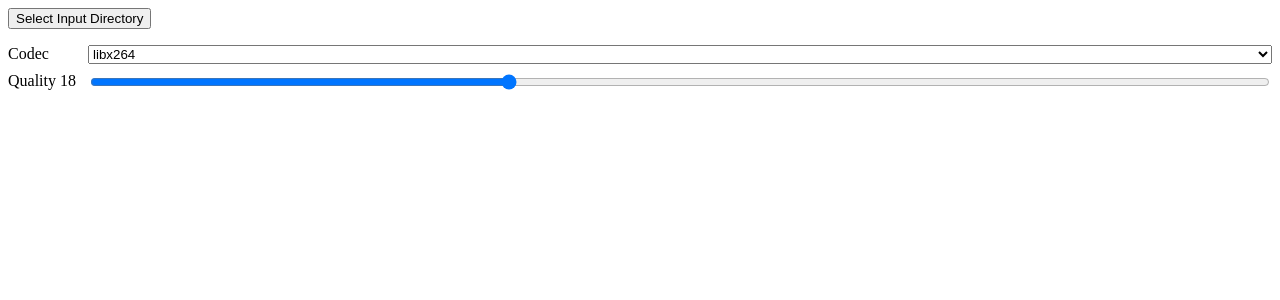
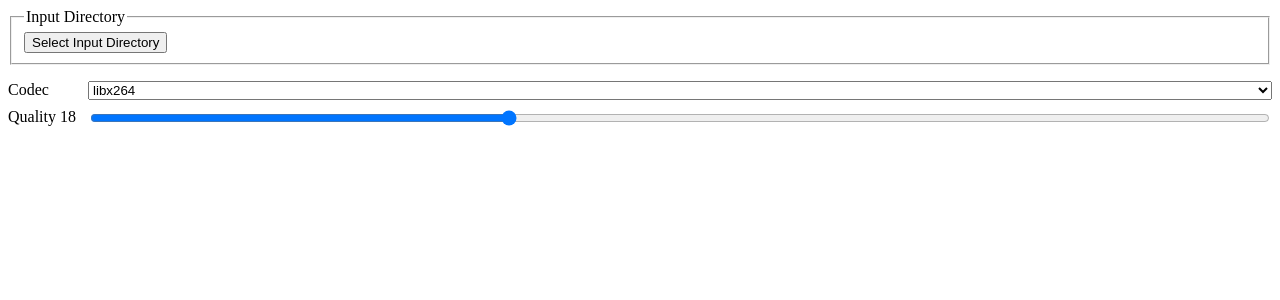
Before and after one commit to huynhlkevin/ffmpeg-frontend, an Angular app: page / in a window 1280 px wide. Shown: the top 300 px of the page. Built offline with nearby package versions, Linux system fonts and the light colour scheme.

Commit message:
add fieldset

```diff
--- a/src/app/video-clipper/input-directory/input-directory.component.html
+++ b/src/app/video-clipper/input-directory/input-directory.component.html
@@ -1,4 +1,7 @@
 <section>
-  <button type="button" (click)="onChooseInputDirectory()">Select Input Directory</button>
-  <span>{{inputDirectory}}</span>
+  <fieldset>
+    <legend>Input Directory</legend>
+    <button type="button" (click)="onChooseInputDirectory()">Select Input Directory</button>
+    <span>{{inputDirectory}}</span>
+  </fieldset>
 </section>
--- a/src/app/video-clipper/input-directory/input-directory.component.scss
+++ b/src/app/video-clipper/input-directory/input-directory.component.scss
@@ -1,13 +1,13 @@
-section {
+fieldset {
   display: flex;
   align-items: center;
   gap: 0.5em;
 }
 
-section > button {
+button {
   flex: none;
 }
 
-section > label {
+label {
   flex: 1;
 }
```
